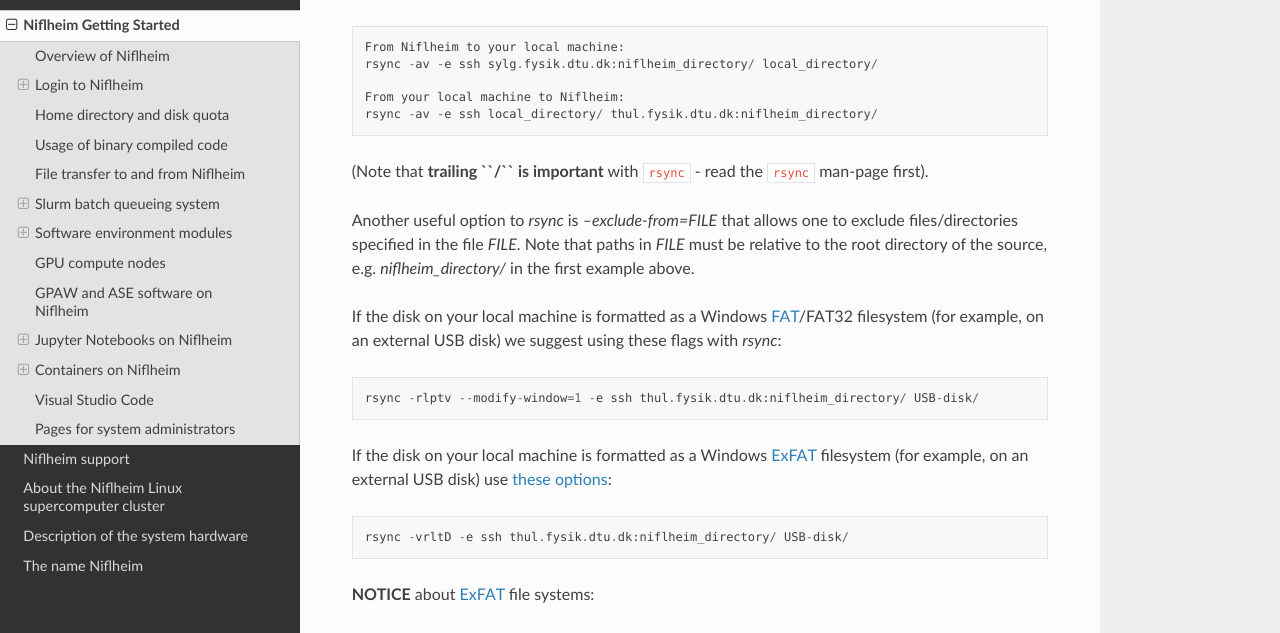
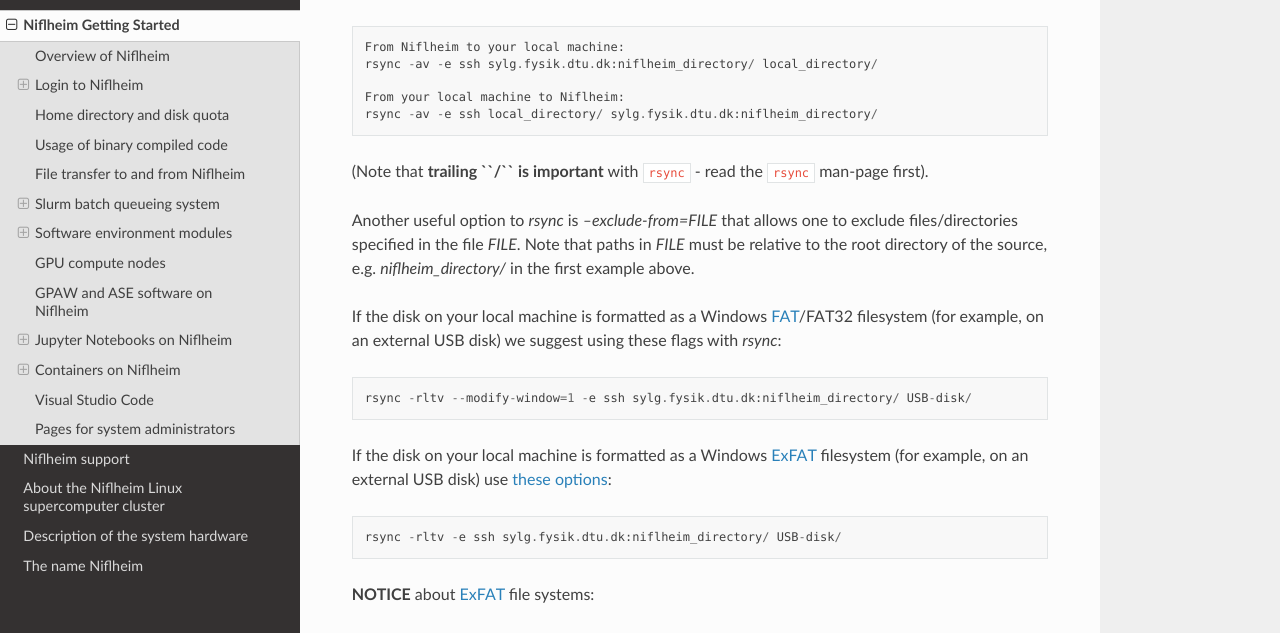
Before and after one commit to OleHolmNielsen/Niflheim_users, a Sphinx documentation site: the page built from docs/Niflheim_Getting_Started.rst, in a window 1280 px wide and 900 px high, scrolled down 3510 px. Shown: the part 153-786 px from the top of the window. Built offline with Sphinx 7.4.7 and the Read the Docs theme 2.0.0, drawn with Linux system fonts in a browser that asks for light colours.

Commit message:
Rsync arguments updated

```diff
--- a/docs/Niflheim_Getting_Started.rst
+++ b/docs/Niflheim_Getting_Started.rst
@@ -177,7 +177,7 @@ On your local machine you may find these commands useful::
   rsync -av -e ssh sylg.fysik.dtu.dk:niflheim_directory/ local_directory/
 
   From your local machine to Niflheim:
-  rsync -av -e ssh local_directory/ thul.fysik.dtu.dk:niflheim_directory/
+  rsync -av -e ssh local_directory/ sylg.fysik.dtu.dk:niflheim_directory/
 
 (Note that **trailing ``/`` is important** with ``rsync`` - read the ``rsync`` man-page first).
 
@@ -187,11 +187,11 @@ Note that paths in `FILE` must be relative to the root directory of the source,
 If the disk on your local machine is formatted as a Windows FAT_/FAT32 filesystem (for example, on an external USB disk)
 we suggest using these flags with *rsync*::
 
-  rsync -rlptv --modify-window=1 -e ssh thul.fysik.dtu.dk:niflheim_directory/ USB-disk/
+  rsync -rltv --modify-window=1 -e ssh sylg.fysik.dtu.dk:niflheim_directory/ USB-disk/
 
 If the disk on your local machine is formatted as a Windows ExFAT_ filesystem (for example, on an external USB disk) use `these options <https://www.scivision.dev/rsync-to-exfat-drive/>`_::
 
-  rsync -vrltD -e ssh thul.fysik.dtu.dk:niflheim_directory/ USB-disk/
+  rsync -rltv -e ssh sylg.fysik.dtu.dk:niflheim_directory/ USB-disk/
 
 **NOTICE** about ExFAT_ file systems:
 
```
